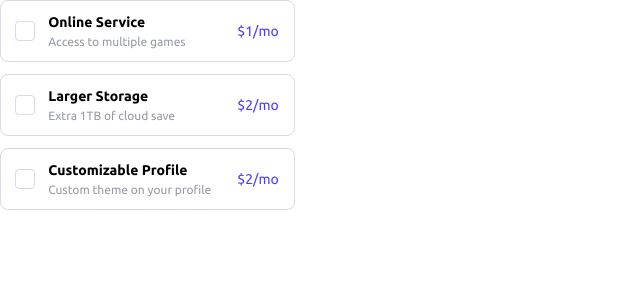
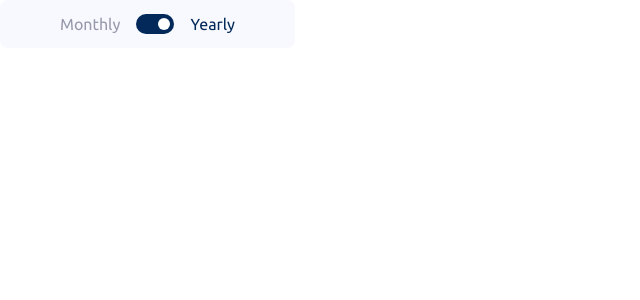
Before and after one commit to alfredomayorga/multi-step-form, a Next.js app: page / in a window 1280 px wide. Shown: the top 300 px of the page, without its empty margins (0-640 px from the left). Built offline with nearby package versions, Linux system fonts and the light colour scheme.

Commit message:
feat: monthly yearly picker

```diff
--- a/app/page.tsx
+++ b/app/page.tsx
@@ -1,9 +1,5 @@
 import { Ubuntu } from '@next/font/google'
-import { Button, Input } from '../components/common'
-import AddonsPicker from '../components/ui/addons-picker'
-import PlansComponent from '../components/ui/plans-component'
-import StepsComponent from '../components/ui/steps-component'
-
+import MonthlyYearlyPicker from '../components/ui/monthty-yearly-picker'
 const ubuntu = Ubuntu({
   weight: ['400', '700'],
   subsets: ['latin'],
@@ -13,7 +9,7 @@ const ubuntu = Ubuntu({
 export default function Home() {
   return (
     <div className={ubuntu.className + "flex"}>
-      <AddonsPicker />
+      <MonthlyYearlyPicker />
     </div>
   )
 }
--- a/components/common/Switch.tsx
+++ b/components/common/Switch.tsx
@@ -0,0 +1,39 @@
+'use client'
+import * as Switch from '@radix-ui/react-switch'
+interface SwitchComponentProps {
+  checked: boolean
+  setChecked: (checked: boolean) => void
+}
+
+export function SwitchComponent({
+  checked,
+  setChecked,
+}: SwitchComponentProps) {
+  return (
+    <Switch.Root
+      checked={checked}
+      onCheckedChange={(e)=> setChecked(e)}
+      className="
+        bg-demin
+        w-[38px]
+        h-[20px]
+        rounded-full
+      "
+    >
+      <Switch.Thumb
+        style={{
+          transform: checked ? 'translateX(18px)' : 'translateX(0px)',
+          transition: 'all ease 200ms'
+        }}
+        className="
+          rounded-full
+          bg-white
+          h-[12px]
+          w-[12px]
+          block
+          ml-1
+        "
+      />
+    </Switch.Root>
+  )
+}
--- a/components/common/index.ts
+++ b/components/common/index.ts
@@ -1,3 +1,4 @@
 export * from './Input'
 export * from './Button'
 export * from './Checkbox'
+export * from './Switch'
--- /dev/null
+++ b/components/ui/monthty-yearly-picker/index.tsx
@@ -0,0 +1,40 @@
+'use client'
+import { useState } from 'react'
+import { SwitchComponent } from '../../common'
+
+function MonthlyYearlyPicker() {
+  const [checked, setChecked] = useState<boolean>(true)
+  return (
+    <div
+      className="
+        flex
+        flex-row
+        items-center
+        justify-center
+        bg-very-light-grey
+        rounded-lg
+        h-[48px]
+        max-w-[295px]
+      "
+    >
+      <div
+        style={{ color: !checked ? '#022959' : '#9699AA' }}
+        className="mr-4"
+      >
+        Monthly
+      </div>
+      <SwitchComponent
+        checked={checked}
+        setChecked={setChecked}
+      />
+      <div
+        style={{ color: checked ? '#022959' : '#9699AA' }}
+        className="ml-4"
+      >
+        Yearly
+      </div>
+    </div>
+  )
+}
+
+export default MonthlyYearlyPicker
--- a/package.json
+++ b/package.json
@@ -16,6 +16,8 @@
   },
   "dependencies": {
     "@next/font": "^13.0.6",
+    "@radix-ui/react-primitive": "^1.0.1",
+    "@radix-ui/react-switch": "^1.0.1",
     "@types/node": "18.11.9",
     "@types/react": "18.0.24",
     "@types/react-dom": "18.0.8",
--- a/tailwind.config.js
+++ b/tailwind.config.js
@@ -25,7 +25,7 @@ module.exports = {
       orange: '#FFAF7E',
       pink: '#F9818E',
       'sky-blue': '#BEE2FD',
-      'white-two': '#F8F9FF',
+      'very-light-grey': '#F8F9FF',
       white: '#FFFFFF',
     },
     extend: {
```
Also changed, not shown: 1 other file (tests, documents, lock files or other folders).
